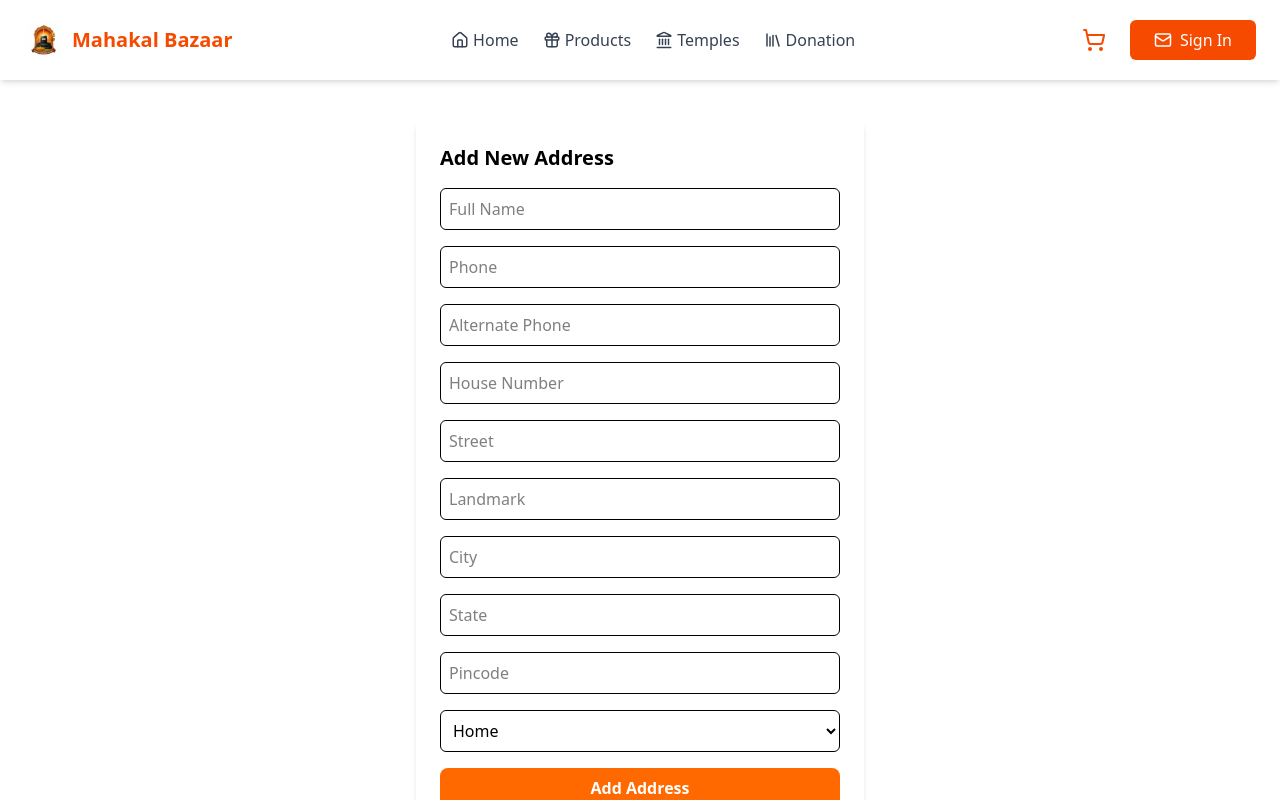
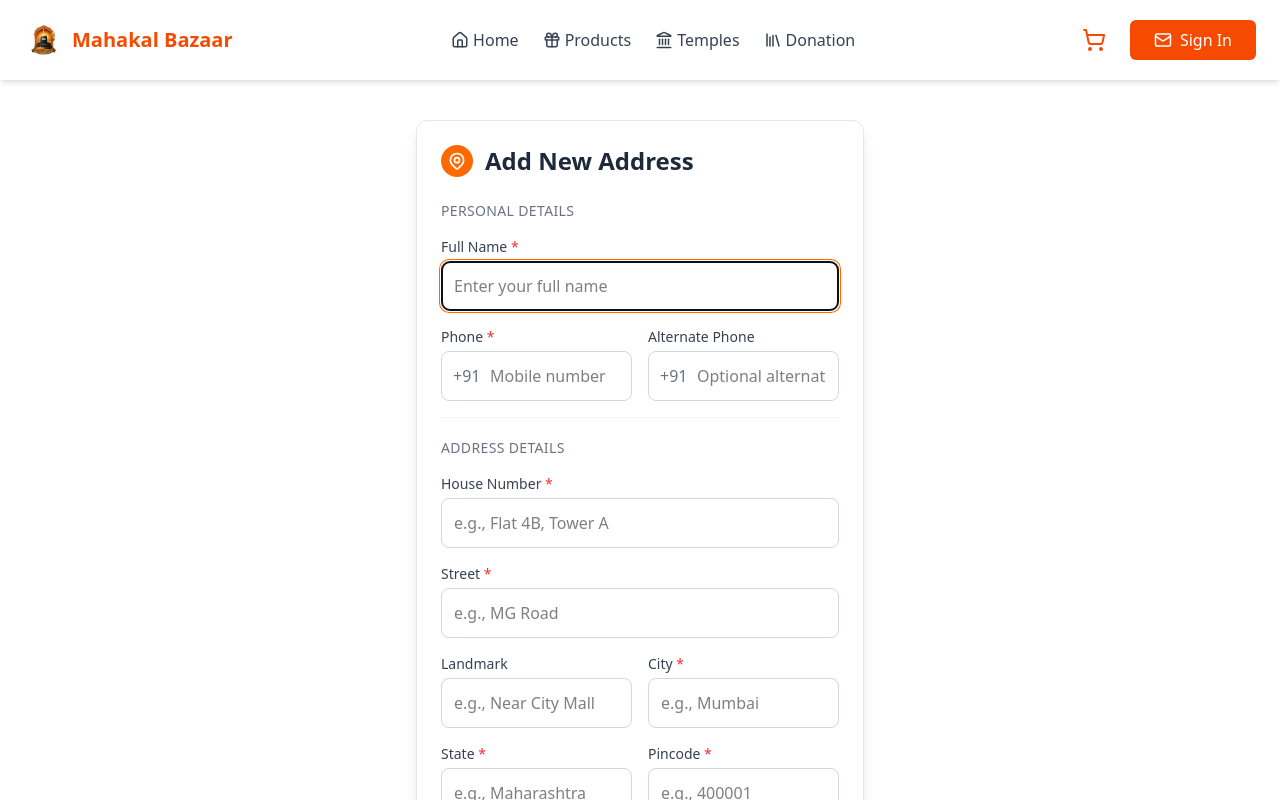
Before and after one commit to aniket44788/Mahakal-Project-Frontend, a React (Vite) app: page /address in a window 1280 px wide. Shown: the top 800 px of the page. Built offline with nearby package versions, Linux system fonts and the light colour scheme; no server answers.

Commit message:
change in ui

```diff
--- a/src/Components/Navbar/AddAddress.jsx
+++ b/src/Components/Navbar/AddAddress.jsx
@@ -51,107 +51,238 @@ function AddAddress() {
 
     return (
 
+        <div className="max-w-md mx-auto p-6 bg-white shadow-lg rounded-xl mt-10 border border-gray-200">
+            <div className="flex items-center mb-6">
+                <div className="w-8 h-8 bg-orange-500 rounded-full flex items-center justify-center mr-3">
+                    <svg className="w-5 h-5 text-white" fill="none" stroke="currentColor" viewBox="0 0 24 24">
+                        <path strokeLinecap="round" strokeLinejoin="round" strokeWidth={2} d="M17.657 16.657L13.414 20.9a1.998 1.998 0 01-2.827 0l-4.244-4.243a8 8 0 1111.314 0z" />
+                        <path strokeLinecap="round" strokeLinejoin="round" strokeWidth={2} d="M15 11a3 3 0 11-6 0 3 3 0 016 0z" />
+                    </svg>
+                </div>
+                <h2 className="text-2xl font-bold text-gray-800">Add New Address</h2>
+            </div>
 
-        <div className="max-w-md mx-auto p-6 bg-white shadow-md rounded-lg mt-10">
-            <h2 className="text-xl font-semibold mb-4">Add New Address</h2>
-            <form onSubmit={handleSubmit} className="space-y-4">
+            <form onSubmit={handleSubmit} className="space-y-5">
+                {/* Personal Details Section */}
+                <div className="space-y-4 border-b border-gray-100 pb-4">
+                    <h3 className="text-sm font-medium text-gray-500 uppercase tracking-wide">Personal Details</h3>
+
+                    <div>
+                        <label htmlFor="fullName" className="block text-sm font-medium text-gray-700 mb-1">
+                            Full Name <span className="text-red-500">*</span>
+                        </label>
                         <input
+                            id="fullName"
                             type="text"
                             name="fullName"
-                    placeholder="Full Name"
+                            placeholder="Enter your full name"
                             value={formData.fullName}
                             onChange={handleChange}
-                    className="w-full p-2 border rounded-md"
+                            className="w-full p-3 border border-gray-300 rounded-lg focus:ring-2 focus:ring-orange-500 focus:border-transparent transition duration-200"
+                            required
+                            autoFocus
+                        />
+                    </div>
+
+                    <div className="grid grid-cols-2 gap-4">
+                        <div>
+                            <label htmlFor="phone" className="block text-sm font-medium text-gray-700 mb-1">
+                                Phone <span className="text-red-500">*</span>
+                            </label>
+                            <div className="relative">
+                                <div className="absolute inset-y-0 left-0 pl-3 flex items-center pointer-events-none">
+                                    <span className="text-gray-500">+91</span>
+                                </div>
+                                <input
+                                    id="phone"
+                                    type="tel"
+                                    name="phone"
+                                    placeholder="Mobile number"
+                                    value={formData.phone}
+                                    onChange={handleChange}
+                                    className="w-full pl-12 p-3 border border-gray-300 rounded-lg focus:ring-2 focus:ring-orange-500 focus:border-transparent transition duration-200"
                                     required
                                 />
+                            </div>
+                        </div>
+
+                        <div>
+                            <label htmlFor="alternatePhone" className="block text-sm font-medium text-gray-700 mb-1">
+                                Alternate Phone
+                            </label>
+                            <div className="relative">
+                                <div className="absolute inset-y-0 left-0 pl-3 flex items-center pointer-events-none">
+                                    <span className="text-gray-500">+91</span>
+                                </div>
                                 <input
+                                    id="alternatePhone"
+                                    type="tel"
+                                    name="alternatePhone"
+                                    placeholder="Optional alternate number"
+                                    value={formData.alternatePhone}
+                                    onChange={handleChange}
+                                    className="w-full pl-12 p-3 border border-gray-300 rounded-lg focus:ring-2 focus:ring-orange-500 focus:border-transparent transition duration-200"
+                                />
+                            </div>
+                        </div>
+                    </div>
+                </div>
+
+                {/* Address Details Section */}
+                <div className="space-y-4">
+                    <h3 className="text-sm font-medium text-gray-500 uppercase tracking-wide">Address Details</h3>
+
+                    <div>
+                        <label htmlFor="houseNumber" className="block text-sm font-medium text-gray-700 mb-1">
+                            House Number <span className="text-red-500">*</span>
+                        </label>
+                        <input
+                            id="houseNumber"
                             type="text"
-                    name="phone"
-                    placeholder="Phone"
-                    value={formData.phone}
+                            name="houseNumber"
+                            placeholder="e.g., Flat 4B, Tower A"
+                            value={formData.houseNumber}
                             onChange={handleChange}
-                    className="w-full p-2 border rounded-md"
+                            className="w-full p-3 border border-gray-300 rounded-lg focus:ring-2 focus:ring-orange-500 focus:border-transparent transition duration-200"
                             required
                         />
+                    </div>
+
+                    <div>
+                        <label htmlFor="street" className="block text-sm font-medium text-gray-700 mb-1">
+                            Street <span className="text-red-500">*</span>
+                        </label>
                         <input
+                            id="street"
                             type="text"
-                    name="alternatePhone"
-                    placeholder="Alternate Phone"
-                    value={formData.alternatePhone}
+                            name="street"
+                            placeholder="e.g., MG Road"
+                            value={formData.street}
                             onChange={handleChange}
-                    className="w-full p-2 border rounded-md"
-                />
-                <input
-                    type="text"
-                    name="houseNumber"
-                    placeholder="House Number"
-                    value={formData.houseNumber}
-                    onChange={handleChange}
-                    className="w-full p-2 border rounded-md"
+                            className="w-full p-3 border border-gray-300 rounded-lg focus:ring-2 focus:ring-orange-500 focus:border-transparent transition duration-200"
                             required
                         />
+                    </div>
+
+                    <div className="grid grid-cols-2 gap-4">
+                        <div>
+                            <label htmlFor="landmark" className="block text-sm font-medium text-gray-700 mb-1">
+                                Landmark
+                            </label>
                             <input
+                                id="landmark"
                                 type="text"
-                    name="street"
-                    placeholder="Street"
-                    value={formData.street}
+                                name="landmark"
+                                placeholder="e.g., Near City Mall"
+                                value={formData.landmark}
                                 onChange={handleChange}
-                    className="w-full p-2 border rounded-md"
+                                className="w-full p-3 border border-gray-300 rounded-lg focus:ring-2 focus:ring-orange-500 focus:border-transparent transition duration-200"
+                            />
+                        </div>
+
+                        <div>
+                            <label htmlFor="townCity" className="block text-sm font-medium text-gray-700 mb-1">
+                                City <span className="text-red-500">*</span>
+                            </label>
+                            <input
+                                id="townCity"
+                                type="text"
+                                name="townCity"
+                                placeholder="e.g., Mumbai"
+                                value={formData.townCity}
+                                onChange={handleChange}
+                                className="w-full p-3 border border-gray-300 rounded-lg focus:ring-2 focus:ring-orange-500 focus:border-transparent transition duration-200"
                                 required
                             />
+                        </div>
+                    </div>
+
+                    <div className="grid grid-cols-2 gap-4">
+                        <div>
+                            <label htmlFor="state" className="block text-sm font-medium text-gray-700 mb-1">
+                                State <span className="text-red-500">*</span>
+                            </label>
                             <input
+                                id="state"
                                 type="text"
-                    name="landmark"
-                    placeholder="Landmark"
-                    value={formData.landmark}
+                                name="state"
+                                placeholder="e.g., Maharashtra"
+                                value={formData.state}
                                 onChange={handleChange}
-                    className="w-full p-2 border rounded-md"
-                />
-                <input
-                    type="text"
-                    name="townCity"
-                    placeholder="City"
-                    value={formData.townCity}
-                    onChange={handleChange}
-                    className="w-full p-2 border rounded-md"
+                                className="w-full p-3 border border-gray-300 rounded-lg focus:ring-2 focus:ring-orange-500 focus:border-transparent transition duration-200"
                                 required
                             />
+                        </div>
+
+                        <div>
+                            <label htmlFor="pincode" className="block text-sm font-medium text-gray-700 mb-1">
+                                Pincode <span className="text-red-500">*</span>
+                            </label>
                             <input
-                    type="text"
-                    name="state"
-                    placeholder="State"
-                    value={formData.state}
+                                id="pincode"
+                                type="number"
+                                name="pincode"
+                                placeholder="e.g., 400001"
+                                value={formData.pincode}
                                 onChange={handleChange}
-                    className="w-full p-2 border rounded-md"
+                                maxLength="6"
+                                className="w-full p-3 border border-gray-300 rounded-lg focus:ring-2 focus:ring-orange-500 focus:border-transparent transition duration-200"
                                 required
                             />
-                <input
-                    type="text"
-                    name="pincode"
-                    placeholder="Pincode"
-                    value={formData.pincode}
-                    onChange={handleChange}
-                    className="w-full p-2 border rounded-md"
-                    required
-                />
+                        </div>
+                    </div>
+
+                    <div>
+                        <label htmlFor="addressType" className="block text-sm font-medium text-gray-700 mb-1">
+                            Address Type <span className="text-red-500">*</span>
+                        </label>
                         <select
+                            id="addressType"
                             name="addressType"
                             value={formData.addressType}
                             onChange={handleChange}
-                    className="w-full p-2 border rounded-md"
+                            className="w-full p-3 border border-gray-300 rounded-lg focus:ring-2 focus:ring-orange-500 focus:border-transparent transition duration-200 bg-white"
+                            required
                         >
-                    <option value="Home">Home</option>
-                    <option value="Work">Work</option>
-                    <option value="Other">Other</option>
+                            <option value="">Select address type</option>
+                            <option value="Home">🏠 Home</option>
+                            <option value="Work">🏢 Work</option>
+                            <option value="Other">📍 Other</option>
                         </select>
+                    </div>
+                </div>
+
+                {/* Actions */}
+                <div className="flex space-x-3 pt-4">
+                    <button
+                        type="button"
+                        onClick={() => {/* Handle cancel or navigate back */ }}
+                        className="flex-1 bg-gray-200 hover:bg-gray-300 text-gray-700 font-semibold py-3 px-4 rounded-lg transition duration-200"
+                    >
+                        Cancel
+                    </button>
                     <button
                         type="submit"
                         disabled={loading}
-                    className="w-full bg-orange-500 hover:bg-orange-600 text-white font-semibold py-2 px-4 rounded-lg transition duration-300"
+                        className="flex-1 bg-orange-500 hover:bg-orange-600 disabled:bg-orange-300 disabled:cursor-not-allowed text-white font-semibold py-3 px-4 rounded-lg transition duration-200 flex items-center justify-center"
                     >
-                    {loading ? "Adding..." : "Add Address"}
+                        {loading ? (
+                            <>
+                                <svg className="animate-spin -ml-1 mr-3 h-5 w-5 text-white" xmlns="http://www.w3.org/2000/svg" fill="none" viewBox="0 0 24 24">
+                                    <circle className="opacity-25" cx="12" cy="12" r="10" stroke="currentColor" strokeWidth="4"></circle>
+                                    <path className="opacity-75" fill="currentColor" d="M4 12a8 8 0 018-8V0C5.373 0 0 5.373 0 12h4zm2 5.291A7.962 7.962 0 014 12H0c0 3.042 1.135 5.824 3 7.938l3-2.647z"></path>
+                                </svg>
+                                Adding...
+                            </>
+                        ) : (
+                            "Add Address"
+                        )}
                     </button>
+                </div>
             </form>
+
+            {/* Optional: Error/Success Messages */}
+            { /* Assuming you have error state, e.g., {error && <div className="mt-4 p-3 bg-red-100 border border-red-400 text-red-700 rounded-lg">{error}</div>} */}
         </div>
     );
 }
```
Also changed, not shown: vite.config.js (+6 -5 lines). Lines whose indentation alone changed are shown as unchanged.
